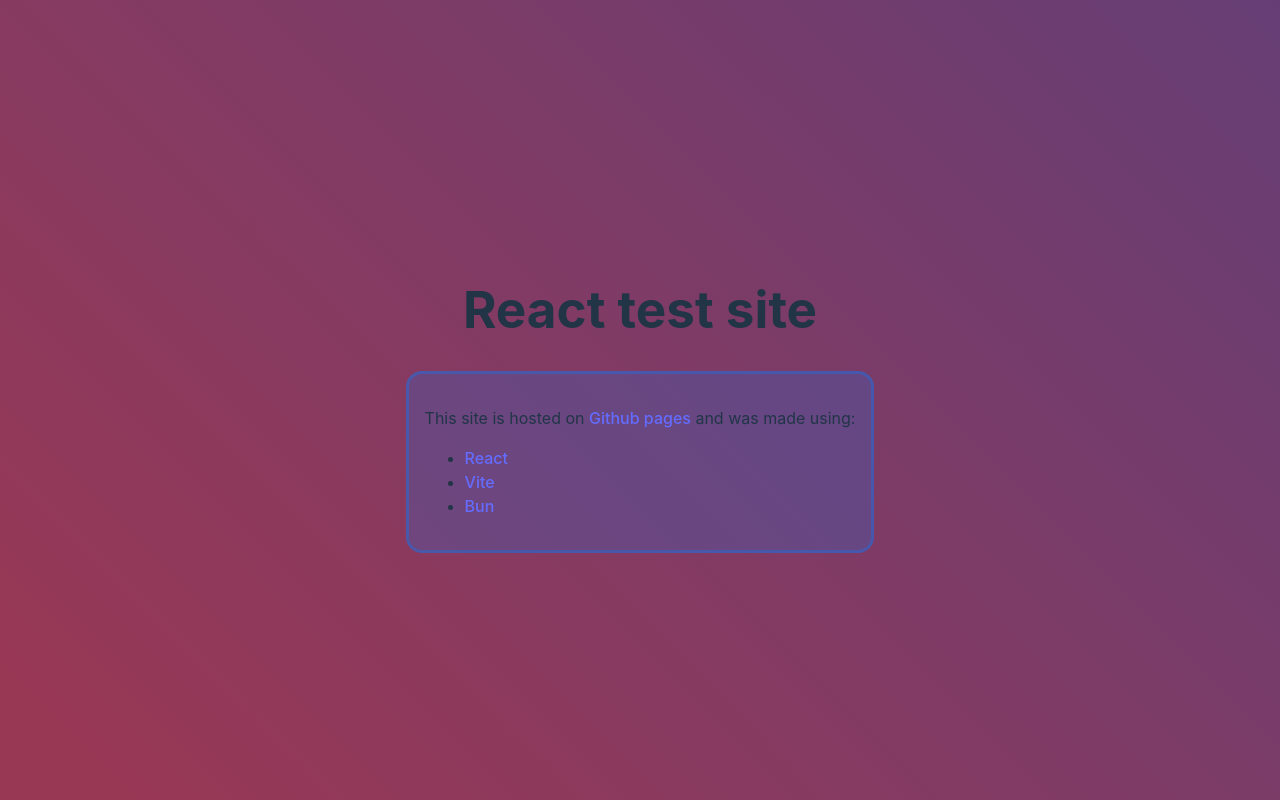
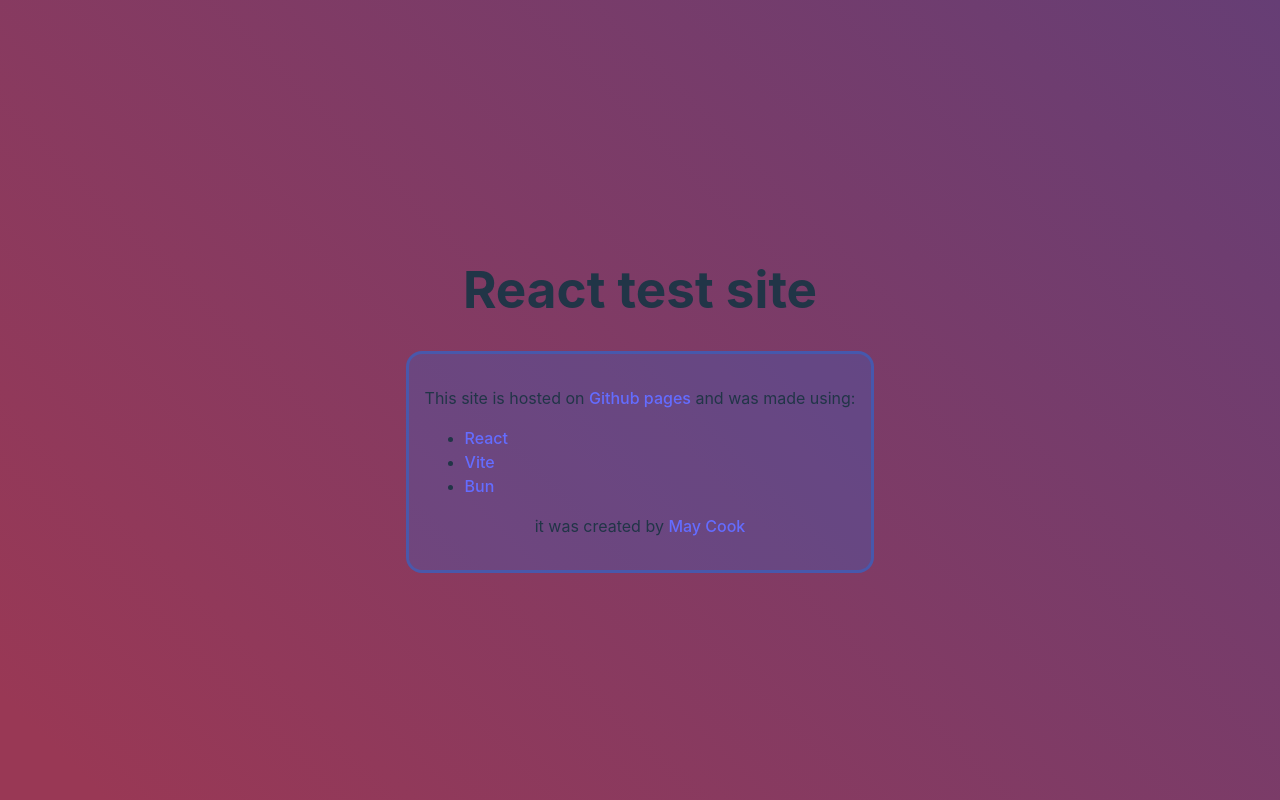
Before and after one commit to May-Cook/react-pages-practice, a React (Vite) app in the folder practice-app/: page / in a window 1280 px wide. Built offline with nearby package versions, Linux system fonts and the light colour scheme.

Commit message:
Add link to my GitHub

```diff
--- a/practice-app/src/App.jsx
+++ b/practice-app/src/App.jsx
@@ -17,6 +17,7 @@
           <li><a href="https://vitejs.dev/">Vite</a></li>
           <li><a href="https://bun.sh/">Bun</a></li>
         </ul>
+        <p>it was created by <a href= "https://github.com/May-Cook">May Cook</a></p>
         </div>
       </div>
     </>
```
